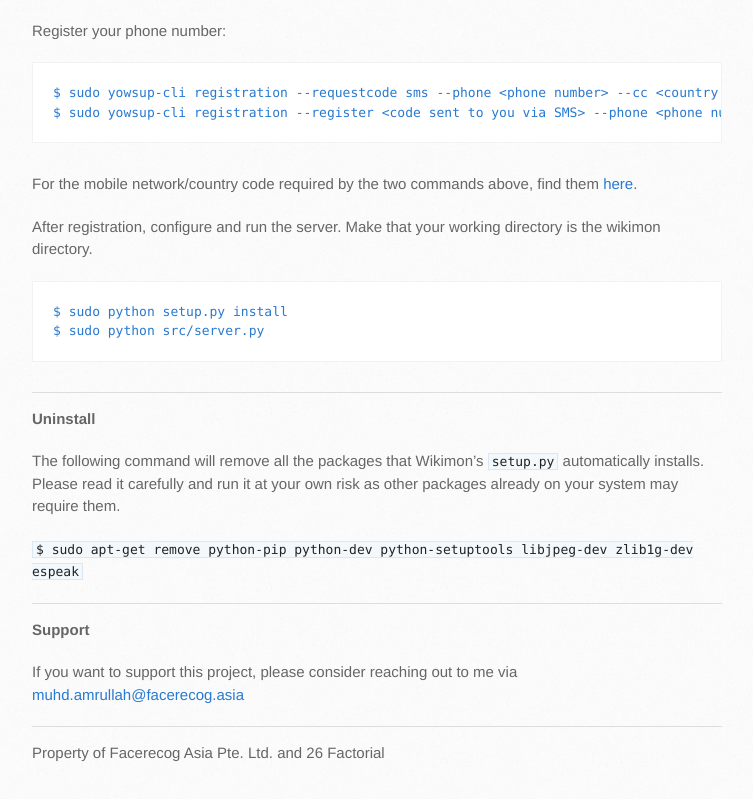
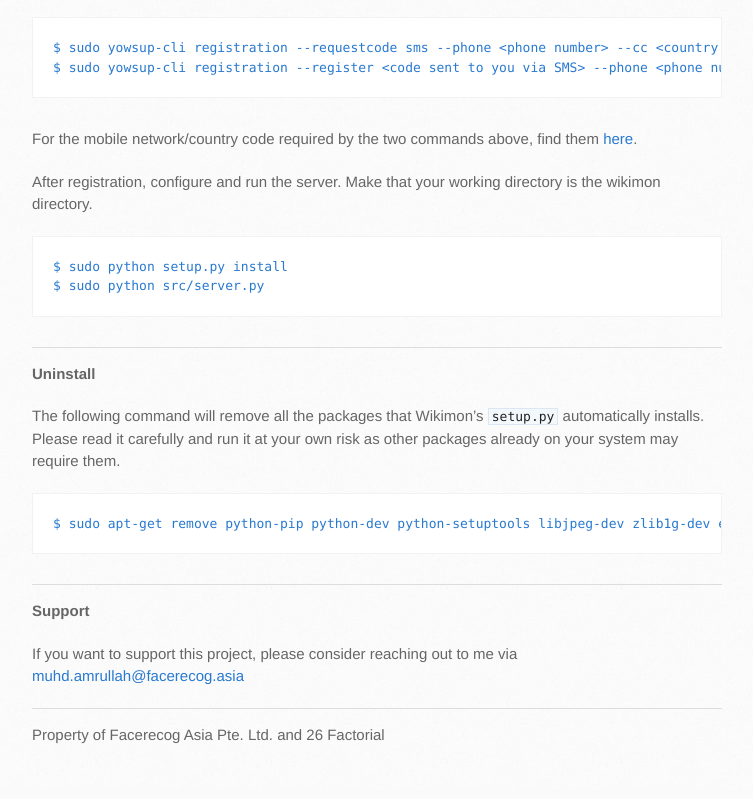
Before and after one commit to facerecog/wikimon, a plain HTML site: page index.html in a window 1280 px wide. Shown: the part 1664-2463 px from the top of the page, without its empty margins (138-891 px from the left). Drawn offline with Linux system fonts and the light colour scheme.

```diff
--- a/index.html
+++ b/index.html
@@ -86,8 +86,6 @@ You can chat with a fully-conversant artificial intelligent virtual pet that lea
  <br>
  <br>
  <br>
- <br>
- <br>
    </p>
 
 <hr>
@@ -125,7 +123,8 @@ $ sudo python src/server.py
 
 <p>The following command will remove all the packages that Wikimon’s <code>setup.py</code> automatically installs. Please read it carefully and run it at your own risk as other packages already on your system may require them.</p>
 
-<p><code>$ sudo apt-get remove python-pip python-dev python-setuptools libjpeg-dev zlib1g-dev espeak</code></p>
+<pre><code>$ sudo apt-get remove python-pip python-dev python-setuptools libjpeg-dev zlib1g-dev espeak
+</code></pre>
 
 <hr>
 
```
Also changed, not shown: params.json (+1 -1 lines).
